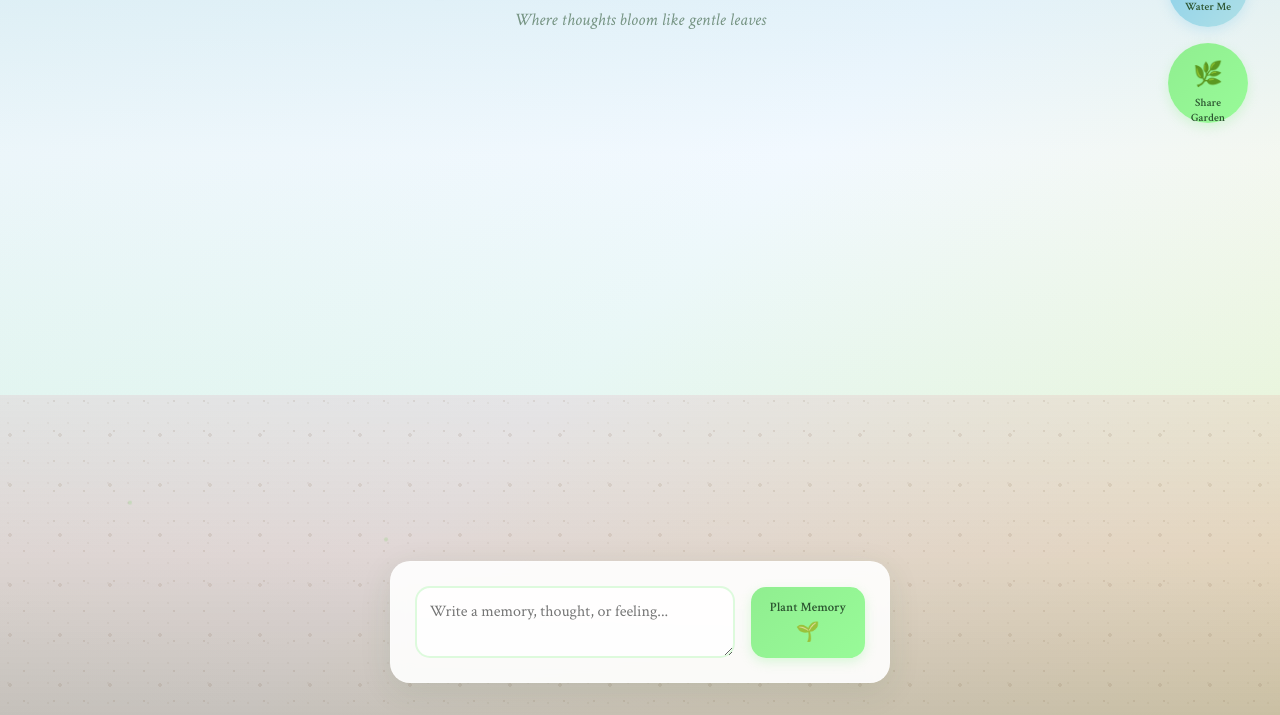
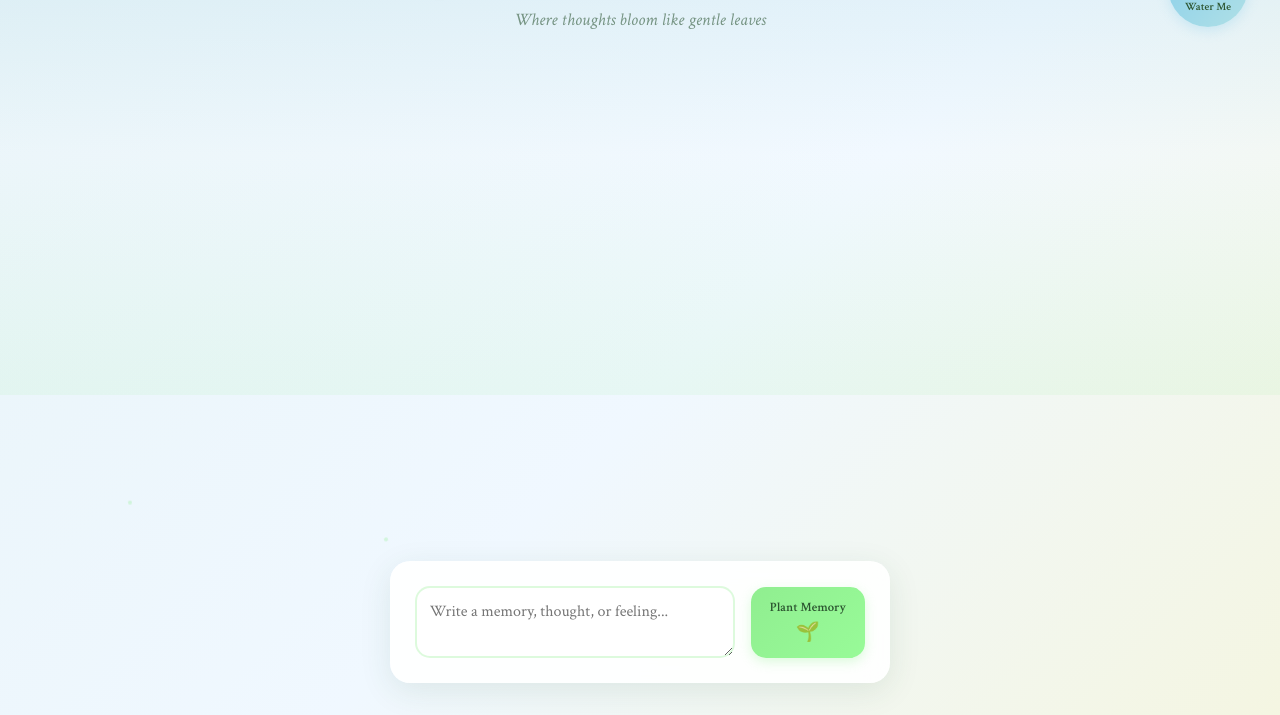
Before and after one commit to ishitaxsingh/memory-garden, a website: page garden.html in a window 1280 px wide. Shown: the part 85-800 px from the top of the page. Drawn offline with nearby package versions, Linux system fonts and the light colour scheme.

Commit message:
✨ Remove share button, add date to hover, remove ground - Removed share garden button for cleaner UI - Added date display in leaf hover reflection - Removed ground and soil texture for floating effect - Leaves now appear to float in space

```diff
--- a/garden.html
+++ b/garden.html
@@ -67,35 +67,17 @@
         }
 
         .garden-ground {
-            position: absolute;
-            bottom: 0;
-            left: 0;
-            right: 0;
-            height: 40vh;
-            background: linear-gradient(180deg,
-                rgba(139, 69, 19, 0.1) 0%,
-                rgba(160, 82, 45, 0.2) 50%,
-                rgba(101, 67, 33, 0.3) 100%);
-            z-index: 2;
+            display: none; /* Remove ground completely */
         }
 
         .soil-texture {
-            position: absolute;
-            bottom: 0;
-            left: 0;
-            right: 0;
-            height: 100%;
-            background-image:
-                radial-gradient(circle at 20% 80%, rgba(101, 67, 33, 0.1) 2px, transparent 2px),
-                radial-gradient(circle at 80% 20%, rgba(101, 67, 33, 0.1) 1px, transparent 1px),
-                radial-gradient(circle at 40% 40%, rgba(101, 67, 33, 0.05) 1px, transparent 1px);
-            background-size: 50px 50px, 30px 30px, 20px 20px;
+            display: none; /* Remove soil texture */
         }
 
         .plant-container {
             position: relative;
             width: 100%;
-            height: 60vh;
+            height: 100vh; /* Full height since no ground */
             display: flex;
             justify-content: center;
             align-items: center;
@@ -259,9 +241,6 @@
             top: 2rem;
             right: 2rem;
             z-index: 20;
-            display: flex;
-            flex-direction: column;
-            gap: 1rem;
         }
 
         .water-btn {
@@ -296,36 +275,27 @@
             font-size: 0.7rem;
         }
 
-        .share-btn {
-            display: flex;
-            flex-direction: column;
-            align-items: center;
-            gap: 0.3rem;
-            padding: 1rem;
-            background: linear-gradient(135deg, #90EE90 0%, #98FB98 100%);
-            border: none;
-            border-radius: 50%;
-            width: 80px;
-            height: 80px;
+        .reflection-memory {
+            font-family: 'Crimson Text', serif;
+            font-size: 1rem;
             color: #2c5530;
-            font-family: 'Crimson Text', serif;
-            font-weight: 600;
-            cursor: pointer;
-            transition: all 0.3s ease;
-            box-shadow: 0 4px 12px rgba(144, 238, 144, 0.3);
+            margin-bottom: 1rem;
+            font-style: italic;
         }
 
-        .share-btn:hover {
-            transform: scale(1.1);
-            box-shadow: 0 6px 16px rgba(144, 238, 144, 0.4);
+        .reflection-date {
+            font-size: 0.8rem;
+            color: #4a7c59;
+            opacity: 0.8;
+            font-style: italic;
+            margin-bottom: 0.8rem;
         }
 
-        .share-icon {
-            font-size: 1.5rem;
-        }
-
-        .share-text {
-            font-size: 0.7rem;
+        .reflection-text {
+            font-family: 'Playfair Display', serif;
+            font-size: 0.9rem;
+            color: #5a7c65;
+            line-height: 1.4;
         }
 
         .quote-modal {
@@ -488,6 +458,14 @@
             font-style: italic;
         }
 
+        .reflection-date {
+            font-size: 0.8rem;
+            color: #4a7c59;
+            opacity: 0.8;
+            font-style: italic;
+            margin-bottom: 0.8rem;
+        }
+
         .reflection-text {
             font-family: 'Playfair Display', serif;
             font-size: 0.9rem;
@@ -565,10 +543,6 @@
             <button id="waterBtn" class="water-btn">
                 <span class="water-icon">💧</span>
                 <span class="water-text">Water Me</span>
-            </button>
-            <button id="shareBtn" class="share-btn">
-                <span class="share-icon">🌿</span>
-                <span class="share-text">Share Garden</span>
             </button>
         </div>
 
@@ -664,7 +638,6 @@
                 const addMemoryBtn = document.getElementById('addMemoryBtn');
                 const memoryInput = document.getElementById('memoryInput');
                 const waterBtn = document.getElementById('waterBtn');
-                const shareBtn = document.getElementById('shareBtn');
                 const closeQuoteBtn = document.getElementById('closeQuoteBtn');
                 const quoteModal = document.getElementById('quoteModal');
 
@@ -677,7 +650,6 @@
                 });
 
                 waterBtn.addEventListener('click', () => this.showQuote());
-                shareBtn.addEventListener('click', () => this.shareGarden());
                 closeQuoteBtn.addEventListener('click', () => this.hideQuote());
                 quoteModal.addEventListener('click', (e) => {
                     if (e.target === quoteModal) {
@@ -875,6 +847,7 @@
                 reflectionModal.className = 'leaf-reflection-modal';
                 reflectionModal.innerHTML = `
                     <div class="reflection-memory">"${memoryText}"</div>
+                    <div class="reflection-date">${memory.date}</div>
                     <div class="reflection-text">${reflection}</div>
                 `;
 
--- a/styles.css
+++ b/styles.css
@@ -59,40 +59,21 @@ body {
 }
 
 .garden-ground {
-    position: absolute;
-    bottom: 0;
-    left: 0;
-    right: 0;
-    height: 40vh;
-    background: linear-gradient(180deg,
-        rgba(139, 69, 19, 0.1) 0%,
-        rgba(160, 82, 45, 0.2) 50%,
-        rgba(101, 67, 33, 0.3) 100%);
-    z-index: 2;
+    display: none; /* Remove ground completely */
 }
 
 .soil-texture {
-    position: absolute;
-    bottom: 0;
-    left: 0;
-    right: 0;
-    height: 100%;
-    background-image:
-        radial-gradient(circle at 20% 80%, rgba(101, 67, 33, 0.1) 2px, transparent 2px),
-        radial-gradient(circle at 80% 20%, rgba(101, 67, 33, 0.1) 1px, transparent 1px),
-        radial-gradient(circle at 40% 40%, rgba(101, 67, 33, 0.05) 1px, transparent 1px);
-    background-size: 50px 50px, 30px 30px, 20px 20px;
+    display: none; /* Remove soil texture */
 }
 
 .plant-container {
     position: relative;
     width: 100%;
-    height: 60vh;
+    height: 100vh; /* Full height since no ground */
     display: flex;
     justify-content: center;
-    align-items: flex-end;
-    z-index: 5;
-    padding-bottom: 2rem;
+    align-items: center;
+    z-index: 3;
     overflow: hidden;
 }
 
@@ -252,9 +233,6 @@ body {
     top: 2rem;
     right: 2rem;
     z-index: 20;
-    display: flex;
-    flex-direction: column;
-    gap: 1rem;
 }
 
 .water-btn {
@@ -484,14 +462,25 @@ body {
 }
 
 .reflection-memory {
+    font-family: 'Crimson Text', serif;
+    font-size: 1rem;
+    color: #2c5530;
+    margin-bottom: 1rem;
     font-style: italic;
-    margin-bottom: 0.5rem;
-    font-size: 0.9rem;
-    color: #5a7c65;
+}
+
+.reflection-date {
+    font-size: 0.8rem;
+    color: #4a7c59;
+    opacity: 0.8;
+    font-style: italic;
+    margin-bottom: 0.8rem;
 }
 
 .reflection-text {
-    font-size: 0.8rem;
+    font-family: 'Playfair Display', serif;
+    font-size: 0.9rem;
+    color: #5a7c65;
     line-height: 1.4;
 }
 
```
Also changed, not shown: index.html (+0 -4 lines), script.js (+28 -13 lines).
